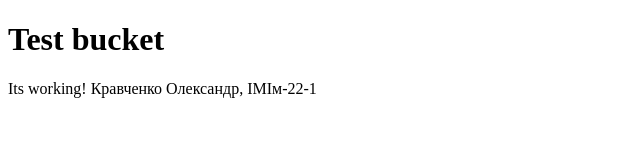
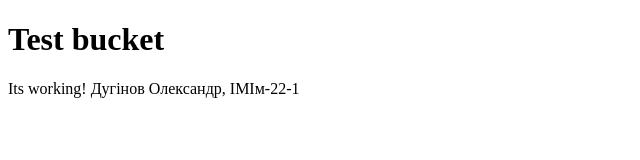
Before and after one commit to lil-sunny/laboratory, a plain HTML site: page index.html in a window 1280 px wide. Shown: the full height of the page, 0-640 px from the left. Drawn offline with Linux system fonts and the light colour scheme.

Commit message:
Update index.html

```diff
--- a/index.html
+++ b/index.html
@@ -9,7 +9,7 @@
 <body>
     <div class="app">
         <h1>Test bucket</h1>
-        <p>Its working! Кравченко Олександр, ІМІм-22-1</p>
+        <p>Its working! Дугінов Олександр, ІМІм-22-1</p>
     </div>
 </body>
 </html>
```
